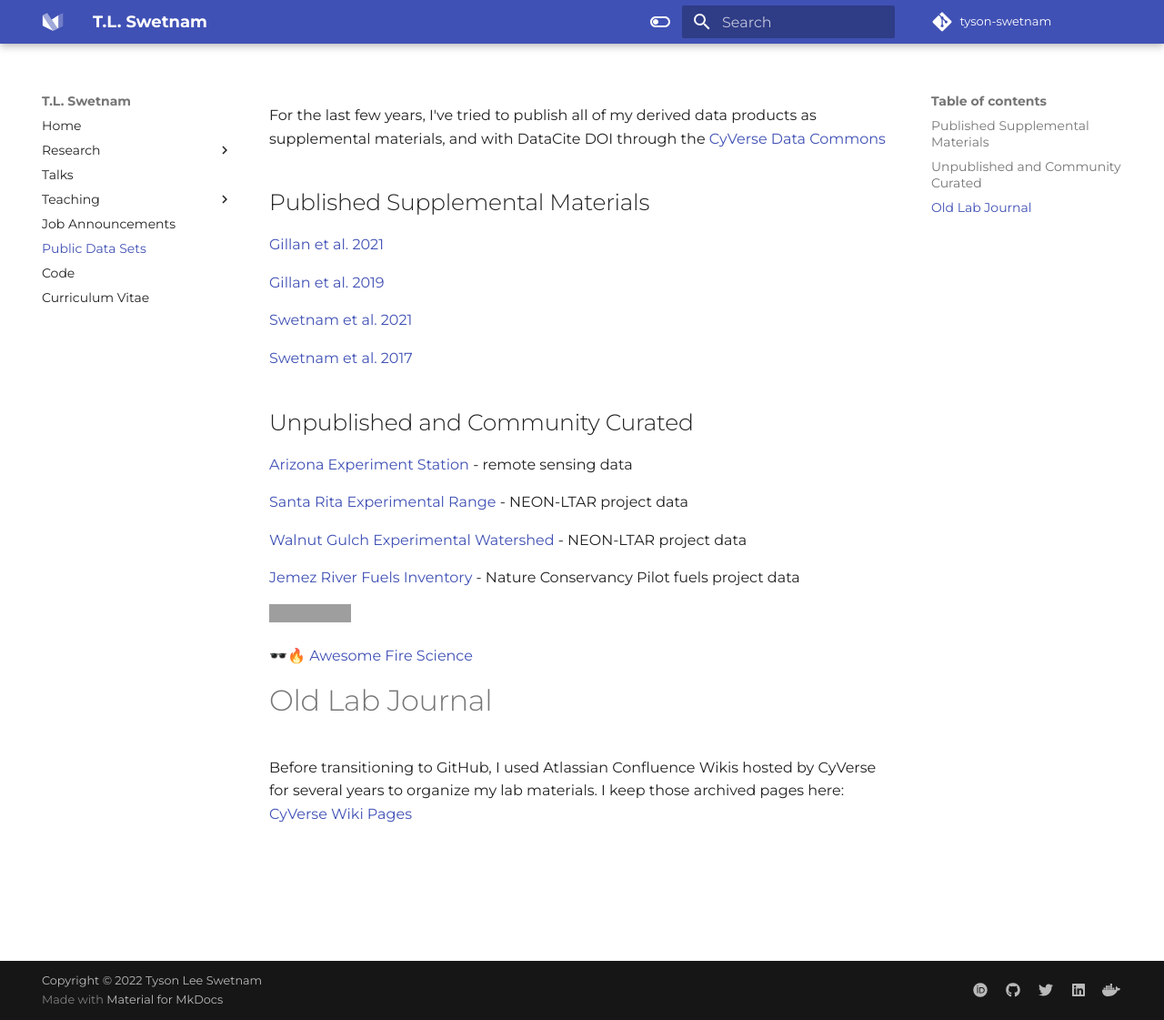
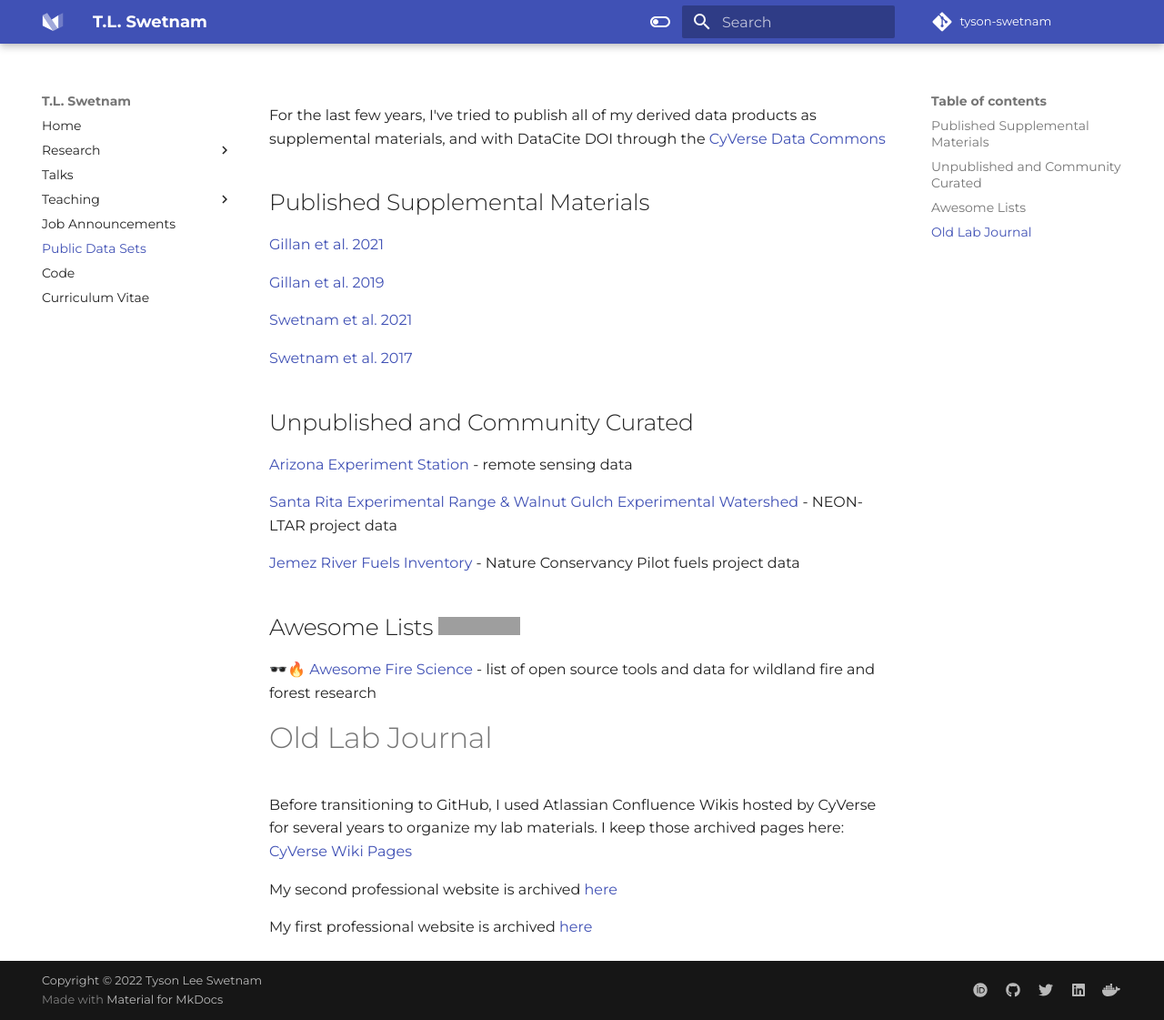
Before and after one commit to tyson-swetnam/new-website, an MkDocs documentation site: the page built from docs/data.md, in a window 1280 px wide and 1121 px high. Shown: the whole window at 91% size. Built offline with MkDocs 1.6.1 and Material for MkDocs 9.7.7, drawn with Linux system fonts in a browser that asks for light colours; some web fonts are replaced; comment, search, counter and statistics services are not loaded; grey boxes are pictures that could not be loaded.

Commit message:
Update data.md

```diff
--- a/docs/data.md
+++ b/docs/data.md
@@ -12,18 +12,20 @@ For the last few years, I've tried to publish all of my derived data products as
 
 ## Unpublished and Community Curated
 
-[Arizona Experiment Station]() - remote sensing data
+[Arizona Experiment Station](https://datacommons.cyverse.org/browse/iplant/home/shared/aes) - remote sensing data
 
-[Santa Rita Experimental Range]() - NEON-LTAR project data
+[Santa Rita Experimental Range & Walnut Gulch Experimental Watershed](https://datacommons.cyverse.org/browse/iplant/home/shared/srer-wgew) - NEON-LTAR project data
 
-[Walnut Gulch Experimental Watershed]() - NEON-LTAR project data
+[Jemez River Fuels Inventory](https://promethean-gift.github.io/resources) - Nature Conservancy Pilot fuels project data
 
-[Jemez River Fuels Inventory]() - Nature Conservancy Pilot fuels project data
+## Awesome Lists [![Awesome](https://cdn.rawgit.com/sindresorhus/awesome/d7305f38d29fed78fa85652e3a63e154dd8e8829/media/badge.svg)](https://github.com/sindresorhus/awesome)
 
-[![Awesome](https://cdn.rawgit.com/sindresorhus/awesome/d7305f38d29fed78fa85652e3a63e154dd8e8829/media/badge.svg)](https://github.com/sindresorhus/awesome)
-
-🕶️🔥 [Awesome Fire Science](https://github.com/tyson-swetnam/awesome-fire-science)
+🕶️🔥 [Awesome Fire Science](https://github.com/tyson-swetnam/awesome-fire-science) - list of open source tools and data for wildland fire and forest research
 
 # Old Lab Journal
 
 Before transitioning to GitHub, I used Atlassian Confluence Wikis hosted by CyVerse for several years to organize my lab materials. I keep those archived pages here: [CyVerse Wiki Pages](https://cyverse.atlassian.net/wiki/spaces/~tyson_swetnam/overview)
+
+My second professional website is archived [here](https://tyson-swetnam.github.io/old_website)
+
+My first professional website is archived [here](https://sites.google.com/a/email.arizona.edu/tyson-swetnam/)
```
